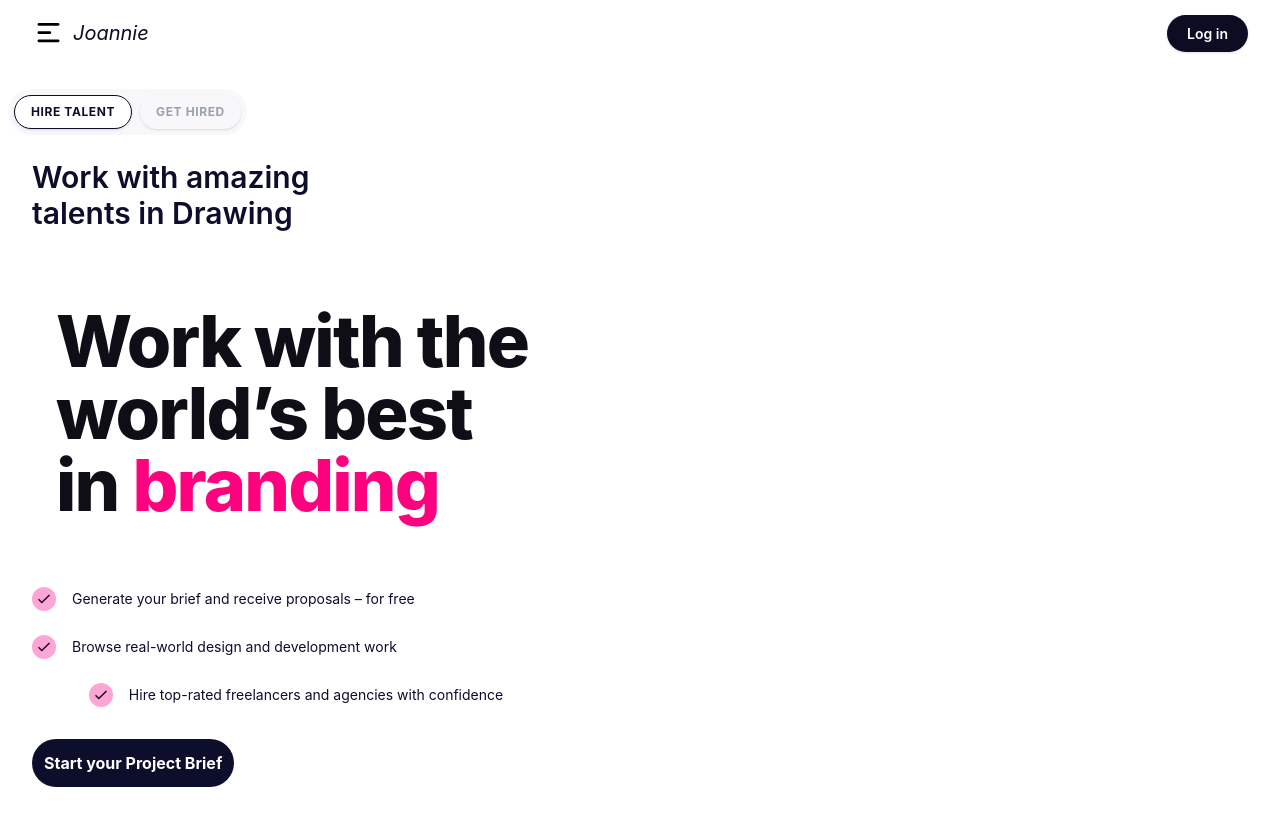
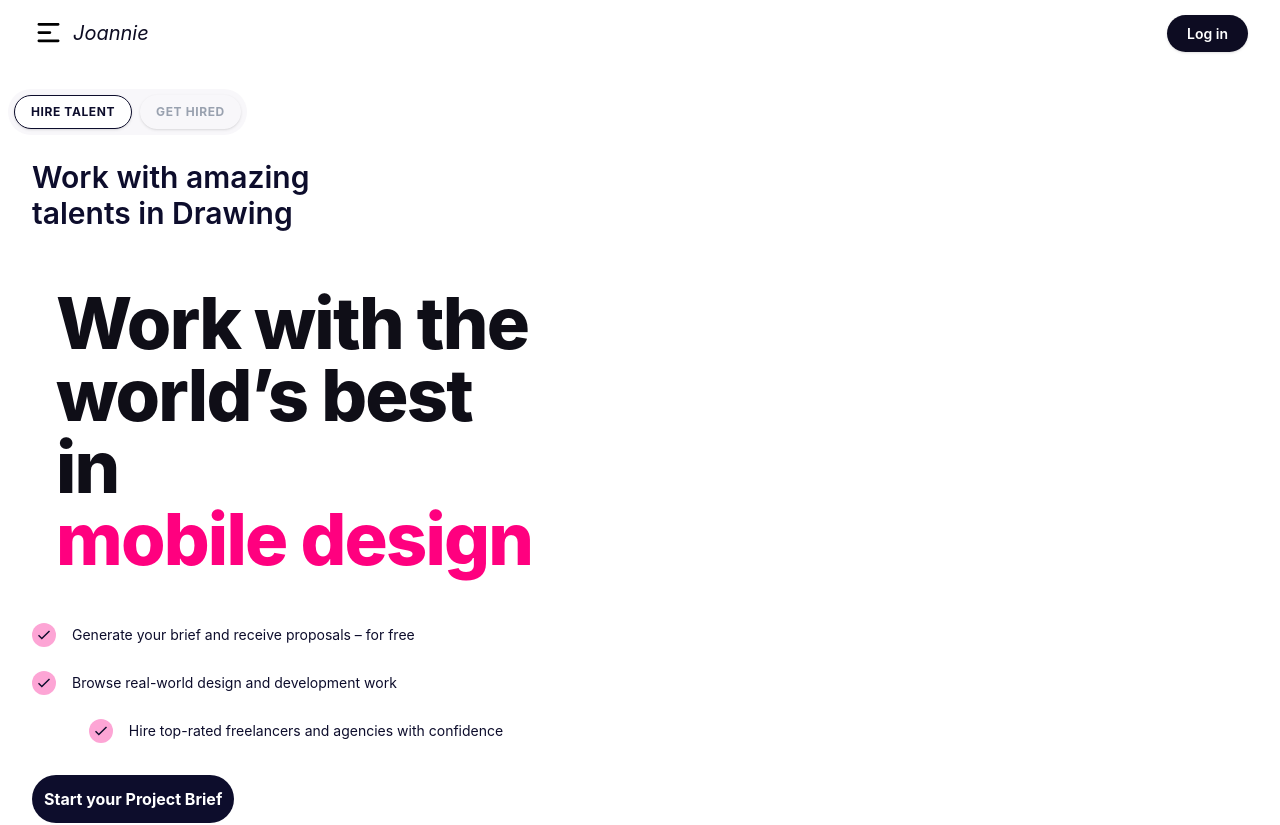
Before and after one commit to neducod/secret-project, a React (Vite) app: page / in a window 1280 px wide. Shown: the top 825 px of the page. Built offline with nearby package versions, Linux system fonts and the light colour scheme.

Commit message:
The text rotator draft on the landing page hero section works

```diff
--- a/src/components/Text.jsx
+++ b/src/components/Text.jsx
@@ -8,7 +8,7 @@ export default function HeroText() {
 
   useEffect(() => {
     // 1. Calculate a random interval between 500ms (1/2s) and 1200ms (~1s)
-    const randomTime = Math.floor(Math.random() * (1200 - 500 + 1)) + 500;
+    const randomTime = Math.floor(Math.random() * (3000 - 500 + 1)) + 500;
 
     const timeout = setTimeout(() => {
       // 2. Start the fade-out phase slightly before changing the word
```
